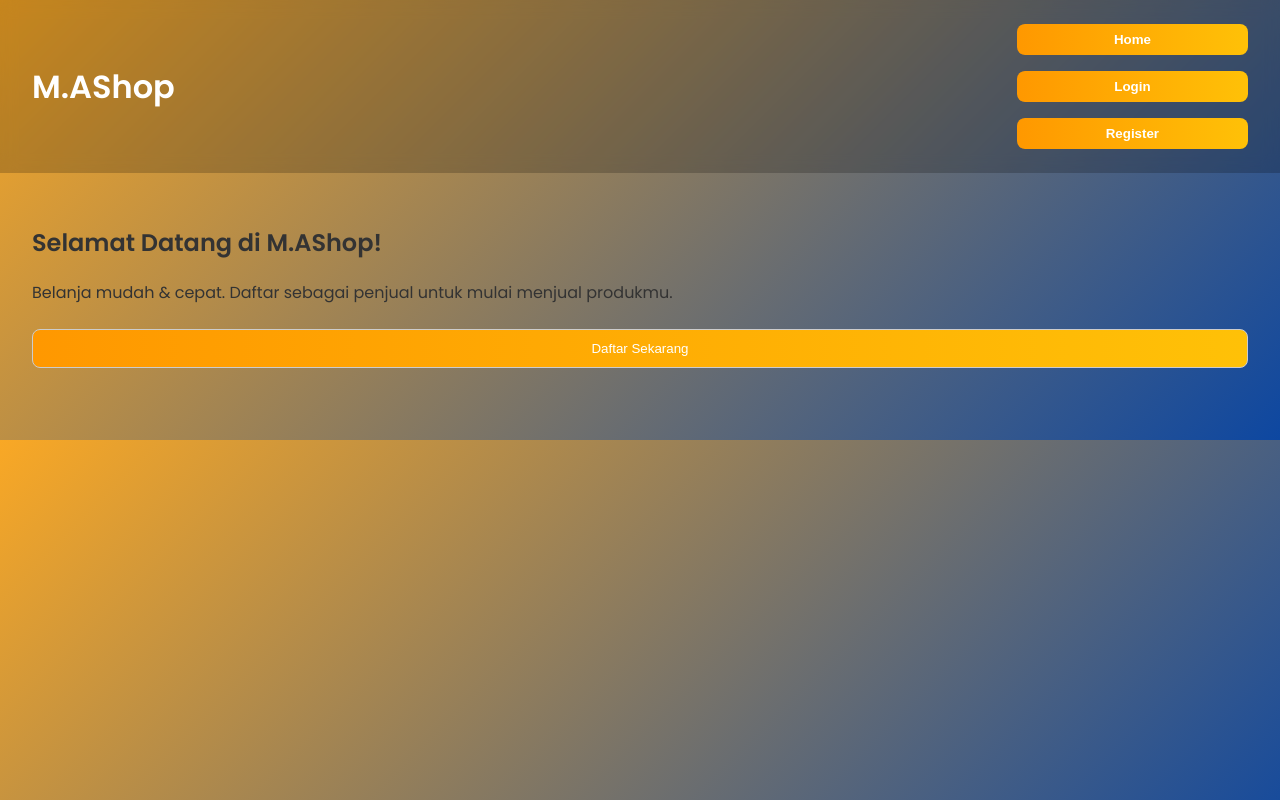
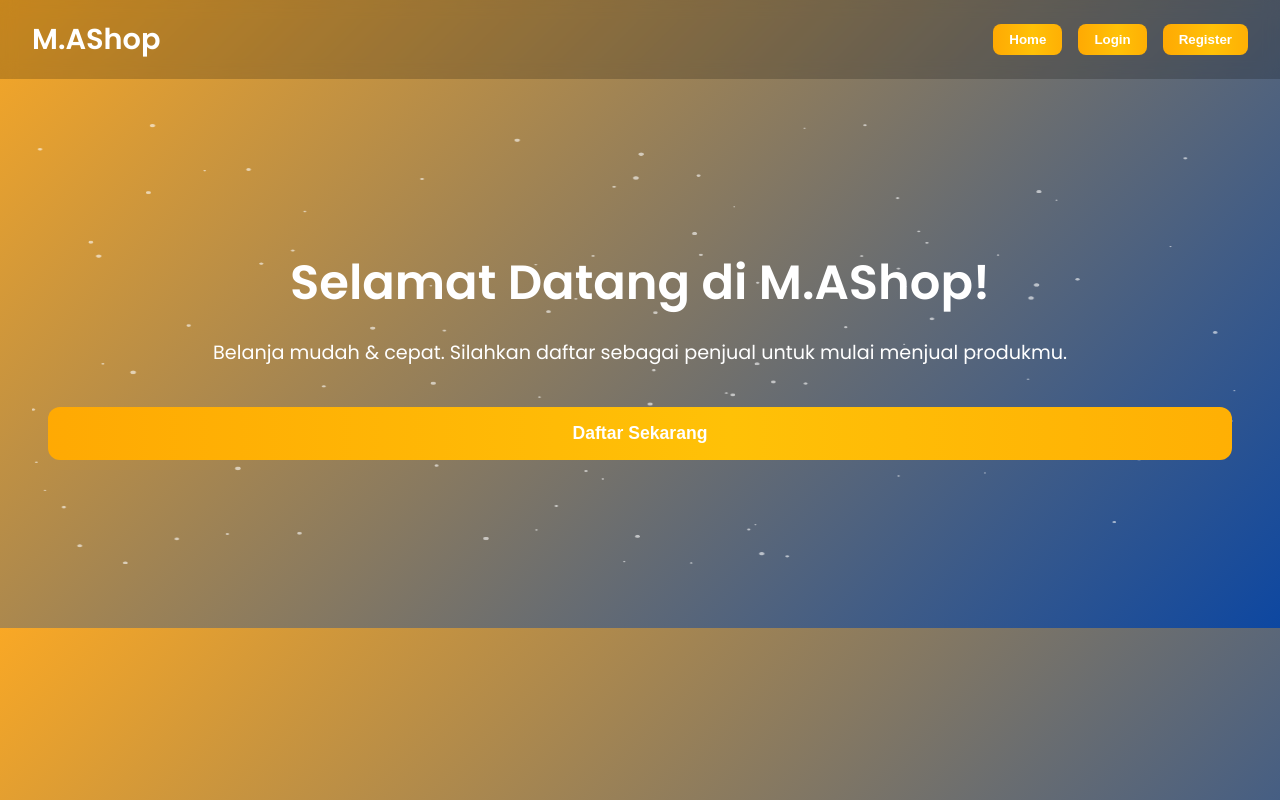
Before and after one commit to MA17-boop/M.AShop, a plain HTML site: page index.html in a window 1280 px wide. Drawn offline with Linux system fonts and the light colour scheme; no server answers.

Commit message:
Update title and improve layout in index.html

```diff
--- a/index.html
+++ b/index.html
@@ -3,25 +3,80 @@
 <head>
 <meta charset="UTF-8">
 <meta name="viewport" content="width=device-width, initial-scale=1.0">
-<title>M.AShop Firebase WA Login</title>
+<title>M.AShop Super Visual Mod</title>
 <link href="https://fonts.googleapis.com/css2?family=Poppins:wght@400;600&display=swap" rel="stylesheet">
 <style>
-body{font-family:'Poppins',sans-serif;margin:0;padding:0;background:linear-gradient(135deg,#f9a825,#0d47a1);color:#333;}
-header{display:flex;justify-content:space-between;align-items:center;padding:1rem 2rem;background:rgba(0,0,0,0.2);position:sticky;top:0;z-index:100;backdrop-filter:blur(8px);}
-header h1{color:white;}
-nav button, #logoutBtn{padding:0.5rem 1rem;border:none;border-radius:8px;cursor:pointer;font-weight:600;}
-#logoutBtn{display:none;background:#e53935;color:white;}
-section{display:none;padding:2rem;}
-section.active{display:block;}
-.container{max-width:400px;margin:2rem auto;background:white;padding:2rem;border-radius:15px;box-shadow:0 8px 30px rgba(0,0,0,0.2);}
-input,button{width:100%;padding:0.7rem;margin:0.5rem 0;border-radius:8px;border:1px solid #ccc;}
-button{background:linear-gradient(90deg,#ff9800,#ffc107,#ff9800);background-size:200% 200%;color:white;}
-.products{display:flex;flex-wrap:wrap;gap:1rem;justify-content:center;margin-top:2rem;}
-.product{background:white;padding:1rem;border-radius:15px;box-shadow:0 8px 25px rgba(0,0,0,0.3);width:220px;text-align:center;position:relative;}
-.product img{width:100%;border-radius:12px;}
-.modal{display:none;position:fixed;top:0;left:0;width:100%;height:100%;background:rgba(0,0,0,0.6);justify-content:center;align-items:center;}
-.modal-content{background:white;padding:2rem;border-radius:15px;width:90%;max-width:400px;position:relative;}
-.closeBtn{position:absolute;top:10px;right:10px;background:#e53935;color:white;border:none;border-radius:50%;width:30px;height:30px;font-weight:bold;cursor:pointer;}
+body{
+  font-family:'Poppins',sans-serif;
+  margin:0; padding:0;
+  overflow-x:hidden;
+  background:linear-gradient(135deg,#f9a825,#0d47a1);
+  color:#333;
+  transition:0.5s;
+}
+/* Header */
+header{
+  display:flex; justify-content:space-between; align-items:center;
+  padding:1rem 2rem; background:rgba(0,0,0,0.2); position:sticky; top:0; z-index:100;
+  backdrop-filter:blur(8px);
+}
+header h1{margin:0; color:white; font-size:1.8rem;}
+nav{display:flex; gap:1rem;}
+nav button{
+  background:linear-gradient(90deg,#ff9800,#ffc107,#ff9800);
+  background-size:200% 200%; animation:btnGradient 3s ease infinite;
+  color:white; padding:0.5rem 1rem; border:none; border-radius:8px;
+  cursor:pointer; font-weight:600; transition:0.3s;
+}
+nav button:hover{transform:scale(1.05);}
+#logoutBtn{display:none; background:#e53935; color:white; padding:0.5rem 1rem; border:none; border-radius:8px; cursor:pointer; transition:0.3s;}
+#logoutBtn:hover{background:#d32f2f; transform:scale(1.05);}
+
+/* Sections */
+section{display:none; padding:2rem; opacity:0; transform:translateY(20px); transition:0.6s;}
+section.active{display:block; opacity:1; transform:translateY(0);}
+
+/* Hero */
+.hero{position:relative; text-align:center; padding:6rem 1rem; color:white; overflow:hidden;}
+.hero h2{font-size:3rem; margin-bottom:1rem; animation:slideFade 1s ease forwards;}
+.hero p{font-size:1.2rem; margin-bottom:2rem; animation:slideFade 1.5s ease forwards;}
+.hero button{
+  padding:1rem 2rem; border:none; border-radius:12px; font-weight:600; cursor:pointer;
+  font-size:1.1rem; color:white;
+}
+#particles{position:absolute; top:0; left:0; width:100%; height:100%; z-index:-1;}
+
+/* Animations */
+@keyframes slideFade{0%{opacity:0; transform:translateY(50px);}100%{opacity:1; transform:translateY(0);}}
+@keyframes btnGradient{0%{background-position:0% 50%;}50%{background-position:100% 50%;}100%{background-position:0% 50%;}}
+@keyframes floatHover{0%{transform:translateY(0) rotateX(0deg);}50%{transform:translateY(-5px) rotateX(5deg);}100%{transform:translateY(0) rotateX(0deg);}}
+
+/* Forms */
+.container{max-width:400px; margin:2rem auto; background:white; padding:2rem; border-radius:15px; box-shadow:0 8px 30px rgba(0,0,0,0.2); animation:slideFade 0.8s ease forwards;}
+input,button{width:100%; padding:0.7rem; margin:0.5rem 0; border-radius:8px; border:1px solid #ccc;}
+button{background:linear-gradient(90deg,#ff9800,#ffc107,#ff9800); background-size:200% 200%; animation:btnGradient 3s ease infinite; color:white; font-weight:600; border:none; cursor:pointer; transition:0.3s;}
+button:hover{transform:scale(1.05);}
+
+/* Products */
+.products{display:flex; flex-wrap:wrap; gap:1rem; justify-content:center; margin-top:2rem;}
+.product{
+  background:white; padding:1rem; border-radius:15px;
+  box-shadow:0 8px 25px rgba(0,0,0,0.3); width:220px;
+  text-align:center; position:relative; overflow:hidden;
+  transition:0.5s; transform-style: preserve-3d;
+}
+.product img{width:100%; border-radius:12px; transition:0.5s;}
+.product:hover{animation:floatHover 3s infinite; transform:scale(1.05) rotateX(5deg); box-shadow:0 15px 35px rgba(0,0,0,0.5);}
+.product h4{margin:0.5rem 0; color:#0d47a1;}
+.product p{margin:0.3rem 0; font-weight:600; color:#ff5722;}
+.product span{font-size:0.9rem; color:#555;}
+.product button{margin-top:0.3rem; font-size:0.9rem;}
+
+/* Modal */
+.modal{display:none; position:fixed; top:0; left:0; width:100%; height:100%; background:rgba(0,0,0,0.6); justify-content:center; align-items:center;}
+.modal-content{background:white; padding:2rem; border-radius:15px; width:90%; max-width:400px; position:relative; animation:slideFade 0.5s;}
+.closeBtn{position:absolute; top:10px; right:10px; background:#e53935; color:white; border:none; border-radius:50%; width:30px; height:30px; font-weight:bold; cursor:pointer;}
+.closeBtn:hover{background:#d32f2f;}
 </style>
 </head>
 <body>
@@ -37,9 +92,12 @@ button{background:linear-gradient(90deg,#ff9800,#ffc107,#ff9800);background-size
 </header>
 
 <section id="home" class="active">
+<div class="hero">
+<canvas id="particles"></canvas>
 <h2>Selamat Datang di M.AShop!</h2>
-<p>Belanja mudah & cepat. Daftar sebagai penjual untuk mulai menjual produkmu.</p>
+<p>Belanja mudah & cepat. Silahkan daftar sebagai penjual untuk mulai menjual produkmu.</p>
 <button onclick="showSection('register')">Daftar Sekarang</button>
+</div>
 <div class="products" id="previewProducts"></div>
 </section>
 
@@ -47,7 +105,7 @@ button{background:linear-gradient(90deg,#ff9800,#ffc107,#ff9800);background-size
 <div class="container">
 <h2>Register Penjual Baru</h2>
 <input type="text" id="regUsername" placeholder="Username">
-<input type="text" id="regWA" placeholder="Nomor WA (misal 81234567890)">
+<input type="text" id="regWA" placeholder="Nomor WA (contoh 81234567890)">
 <input type="password" id="regPassword" placeholder="Password">
 <button id="registerBtn">Register</button>
 <p id="regError" style="color:red;"></p>
@@ -66,9 +124,8 @@ button{background:linear-gradient(90deg,#ff9800,#ffc107,#ff9800);background-size
 
 <section id="dashboard">
 <h2>Halo, <span id="userRole"></span></h2>
-<h3>Produk Anda</h3>
+<button id="addProductBtn">Tambah Produk</button>
 <div class="products" id="userProducts"></div>
-<button id="addProductBtn">Tambah Produk</button>
 </section>
 
 <div class="modal" id="productModal">
@@ -106,7 +163,7 @@ const sections = document.querySelectorAll('section');
 const logoutBtn = document.getElementById('logoutBtn');
 let currentUser = null;
 function showSection(id){
-sections.forEach(sec=>sec.classList.remove('active'));
+sections.forEach(s=>s.classList.remove('active'));
 document.getElementById(id).classList.add('active');
 logoutBtn.style.display=currentUser?'inline-block':'none';
 if(currentUser) document.getElementById('userRole').textContent=currentUser.username;
@@ -133,7 +190,7 @@ const wa=document.getElementById('loginWA').value.trim();
 const password=document.getElementById('loginPassword').value.trim();
 const snapshot = await db.collection('users').where('wa','==',wa).where('password','==',password).get();
 if(!snapshot.empty){
-currentUser = snapshot.docs[0].data(); currentUser.id = snapshot.docs[0].id;
+currentUser = snapshot.docs[0].data(); currentUser.id=snapshot.docs[0].id;
 showSection('dashboard');
 }else document.getElementById('loginError').textContent='Nomor WA atau Password salah!';
 });
@@ -147,9 +204,9 @@ const productsSnap = await db.collection('products').orderBy('timestamp','desc')
 productsSnap.forEach(doc=>{
 const p = doc.data();
 const div=document.createElement('div'); div.className='product';
-div.innerHTML=`<img src="${p.image}"><h4>${p.name}</h4><p>Rp ${Number(p.price).toLocaleString()}</p><span>${p.username}</span>
-<button onclick="window.open('https://wa.me/62${p.wa}','_blank')">Hubungi Penjual</button>`;
-if(currentUser && p.username===currentUser.username) div.innerHTML+=`<button onclick="deleteProduct('${doc.id}')">Hapus</button>`;
+div.innerHTML=`<img src="${p.image}"><h4>${p.name}</h4><p>Rp ${p.price}</p><span>${p.username}</span>
+<br><button onclick="window.open('https://wa.me/62${p.wa}','_blank')">Hubungi Penjual</button>`;
+if(currentUser && p.username===currentUser.username) div.innerHTML+=`<br><button onclick="deleteProduct('${doc.id}')">Hapus</button>`;
 preview.appendChild(div);
 if(currentUser && p.username===currentUser.username) userP.appendChild(div.cloneNode(true));
 });
@@ -182,6 +239,23 @@ document.getElementById('prodName').value=''; document.getElementById('prodPrice
 async function deleteProduct(id){ if(confirm('Yakin hapus produk ini?')){ await db.collection('products').doc(id).delete(); renderProducts(); } }
 
 showSection('home');
+
+// ===== Particle Animation =====
+const canvas=document.getElementById('particles');
+const ctx=canvas.getContext('2d');
+canvas.width=window.innerWidth; canvas.height=window.innerHeight;
+let particles=[];
+for(let i=0;i<100;i++){particles.push({x:Math.random()*canvas.width,y:Math.random()*canvas.height,r:Math.random()*2+1,speed:Math.random()*0.5+0.2});}
+function animateParticles(){
+ctx.clearRect(0,0,canvas.width,canvas.height);
+particles.forEach(p=>{
+ctx.beginPath(); ctx.arc(p.x,p.y,p.r,0,Math.PI*2); ctx.fillStyle='rgba(255,255,255,0.6)'; ctx.fill();
+p.y-=p.speed; if(p.y<0)p.y=canvas.height; if(p.x>canvas.width)p.x=0;
+});
+requestAnimationFrame(animateParticles);
+}
+animateParticles();
+window.addEventListener('resize',()=>{canvas.width=window.innerWidth; canvas.height=window.innerHeight;});
 </script>
 
 </body>
```
